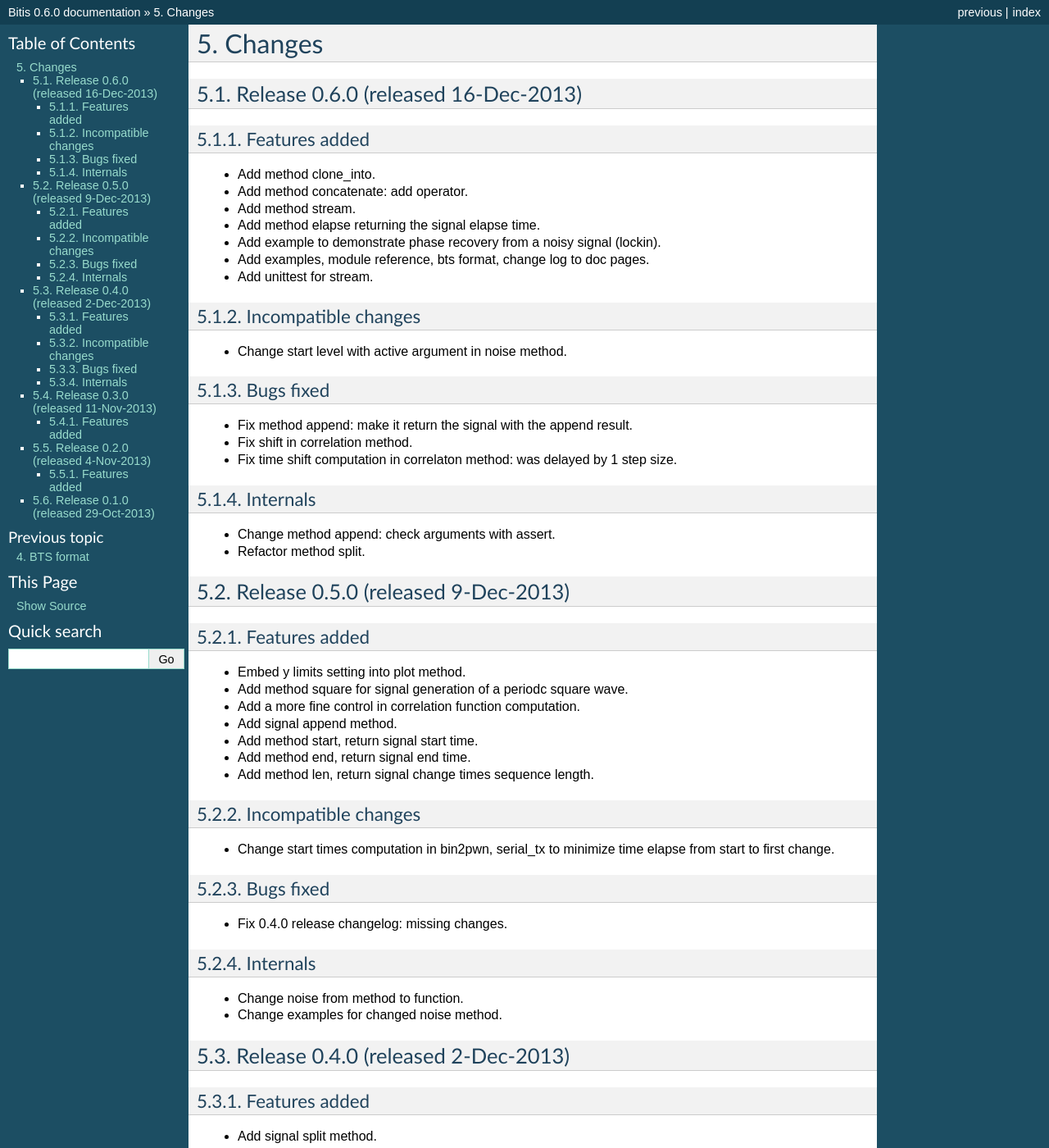
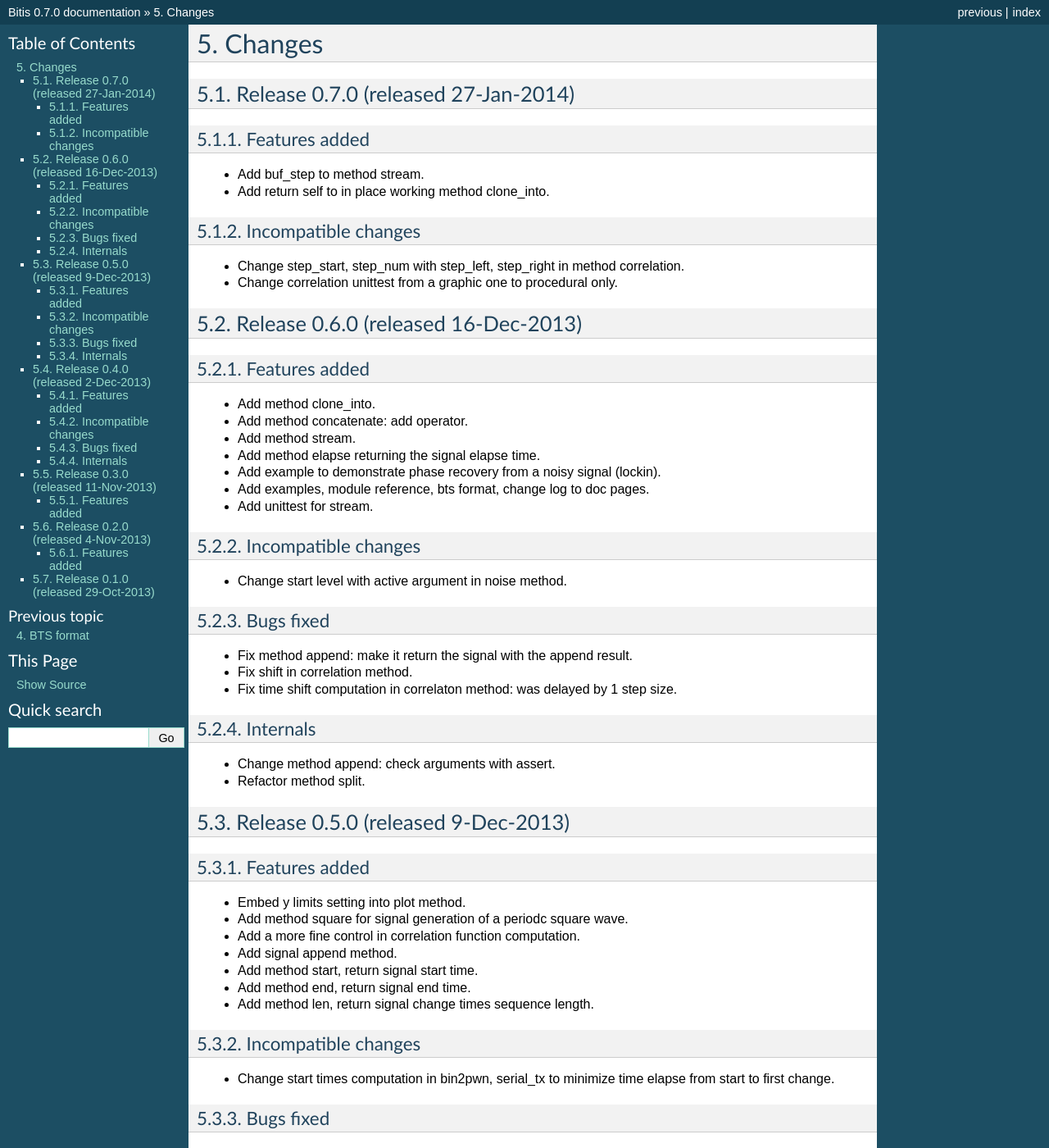
Before and after one commit to INRIM/bitis, a Sphinx documentation site: the page built from doc/changelog.rst, in a window 1280 px wide and 1400 px high. Shown: the whole window at 82% size. Built offline with Sphinx 7.4.7, drawn with Linux system fonts in a browser that asks for light colours; some of the changed text lies outside the part shown.

Commit message:
0.7.0 tag.

```diff
--- a/doc/changelog.rst
+++ b/doc/changelog.rst
@@ -1,5 +1,21 @@
 Changes
 *******
+
+Release 0.7.0 (released 27-Jan-2014)
+====================================
+
+Features added
+--------------
+
+* Add buf_step to method stream.
+* Add return self to in place working method clone_into.
+
+Incompatible changes
+--------------------
+
+* Change step_start, step_num with step_left, step_right in method correlation.
+* Change correlation unittest from a graphic one to procedural only.
+
 
 Release 0.6.0 (released 16-Dec-2013)
 ===================================
--- a/doc/conf.py
+++ b/doc/conf.py
@@ -48,9 +48,9 @@ copyright = u'2013, Fabrizio Pollastri'
 # built documents.
 #
 # The short X.Y version.
-version = '0.6.0'
+version = '0.7.0'
 # The full version, including alpha/beta/rc tags.
-release = '0.6.0'
+release = '0.7.0'
 
 # The language for content autogenerated by Sphinx. Refer to documentation
 # for a list of supported languages.
--- a/doc/intro.rst
+++ b/doc/intro.rst
@@ -25,7 +25,7 @@ some way" and understand what can be a decent set of objects/methods/functions.
 
 BITIS is released under the GNU General Public License.
 
-At present, version 0.6.0, BITIS is in alpha status. Any debugging aid is
+At present, version 0.7.0, BITIS is in alpha status. Any debugging aid is
 welcome.
 
 For any question, suggestion, contribution contact the author Fabrizio Pollastri <f.pollastri_a_t_inrim.it>.
```
Also changed, not shown: bitis.py (+9 -8 lines).
